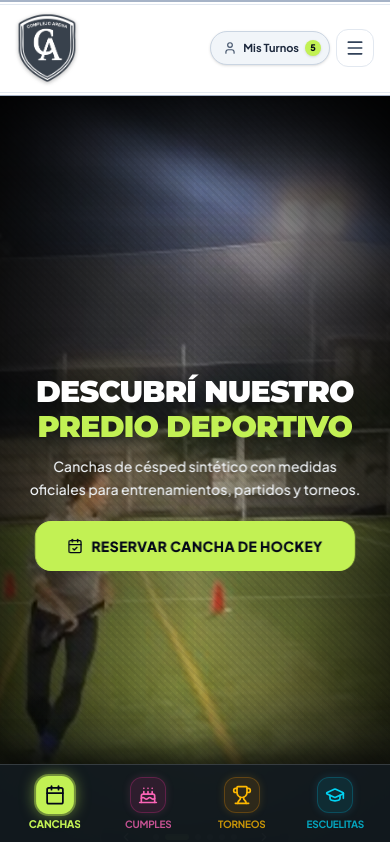
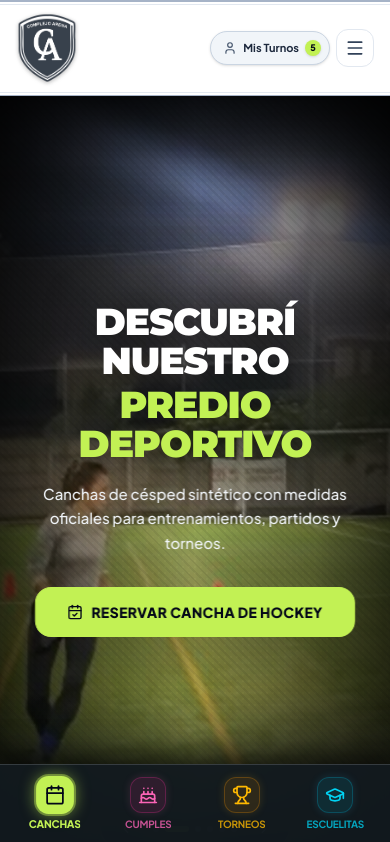
Before and after one commit to mesfede/complejoarena, a React (Vite) app: page / in a window 390 px wide. Shown: the top 842 px of the page. Built offline with nearby package versions, Linux system fonts and the light colour scheme; a web font is replaced by a local one.

Commit message:
feat: add site icons and improve UI components
- Add favicon and apple-touch-icon to index
- Fix horizontal scroll logic in MobileBookingView
- Adjust hero content spacing and font responsiveness

```diff
--- a/index.html
+++ b/index.html
@@ -3,6 +3,8 @@
   <head>
     <meta charset="UTF-8" />
     <meta name="viewport" content="width=device-width, initial-scale=1.0" />
+    <link rel="icon" type="image/png" href="./favicon.png" />
+    <link rel="apple-touch-icon" href="./apple-touch-icon.png" />
     <title>Complejo Arena | Canchas, Cumpleaños y Deporte en City Bell</title>
     <meta name="description" content="Complejo deportivo en City Bell, Buenos Aires. Reservas de canchas de Fútbol 6, Hockey 5 y 7, Tenis sintético, Cumpleaños deportivos, Escuelitas y Buffet." />
     <link rel="preconnect" href="https://fonts.googleapis.com">
--- a/src/components/Hero.tsx
+++ b/src/components/Hero.tsx
@@ -193,7 +193,7 @@ export const Hero: React.FC<HeroProps> = ({
       {/* ========================================================================= */}
       {/* HERO CONTENT: SPACIOUS CENTERED MOBILE HERO / RICH DESKTOP SPREAD */}
       {/* ========================================================================= */}
-      <div className="relative z-10 max-w-7xl mx-auto px-4 sm:px-6 pt-10 sm:pt-14 pb-6 sm:pb-8 flex-1 flex flex-col justify-between items-center w-full">
+      <div className="relative z-10 max-w-7xl mx-auto px-4 sm:px-6 pt-10 sm:pt-14 pb-8 sm:pb-8 flex-1 flex flex-col justify-between items-center w-full">
 
         {/* TOP SPACER (gives breathing room under the header) */}
         <div className="w-full hidden sm:block h-6 sm:h-12 lg:h-16" />
@@ -201,11 +201,11 @@ export const Hero: React.FC<HeroProps> = ({
         {/* CENTERED HERO CONTENT (TITULO DINÁMICO, BAJADA Y CTA) */}
         <div
           key={currentSlide}
-          className="text-center max-w-4xl mx-auto flex-1 flex flex-col justify-center items-center my-auto py-6 sm:py-2 select-none"
+          className="text-center max-w-4xl mx-auto flex-1 flex flex-col justify-center items-center my-auto py-8 sm:py-2 select-none"
         >
           {/* Main Headline (Exact 2 Lines with Staggered Motion Blur) */}
-          <h1 className="font-heading font-black text-3xl sm:text-5xl lg:text-6xl text-white tracking-tight leading-[1.08] uppercase mb-3 sm:mb-4 drop-shadow-[0_4px_25px_rgba(0,0,0,0.95)]">
-            <span className="block text-white mb-0.5 sm:mb-1 animate-stagger-1">
+          <h1 className="font-heading font-black text-[2.35rem] xs:text-[2.65rem] sm:text-5xl lg:text-6xl text-white tracking-tight leading-[1.05] uppercase mb-3 sm:mb-4 drop-shadow-[0_4px_25px_rgba(0,0,0,0.95)]">
+            <span className="block text-white mb-1 sm:mb-1 animate-stagger-1">
               {heroSlides[currentSlide].headlinePrefix}
             </span>
             <span className="block text-[#c2f154] drop-shadow-[0_0_25px_rgba(194,241,84,0.35)] animate-stagger-2">
@@ -214,12 +214,12 @@ export const Hero: React.FC<HeroProps> = ({
           </h1>
 
           {/* Subtitle / Bajada */}
-          <p className="text-sm sm:text-lg lg:text-xl text-slate-100 font-medium max-w-2xl mx-auto leading-relaxed drop-shadow-[0_2px_8px_rgba(0,0,0,0.95)] px-2 animate-stagger-3">
+          <p className="text-[15px] sm:text-lg lg:text-xl text-slate-100 font-medium max-w-2xl mx-auto leading-relaxed drop-shadow-[0_2px_8px_rgba(0,0,0,0.95)] px-3 mt-1.5 sm:mt-0 animate-stagger-3">
             {heroSlides[currentSlide].subtitle}
           </p>
 
           {/* Mobile Direct CTA Button */}
-          <div className="mt-5 sm:hidden flex justify-center w-full px-4 animate-stagger-4">
+          <div className="mt-8 sm:hidden flex justify-center w-full px-4 animate-stagger-4">
             <button
               onClick={() => onNavigateSection(heroSlides[currentSlide].targetSection)}
               className="w-full max-w-xs py-3.5 px-6 rounded-2xl bg-[#c2f154] hover:bg-[#b2e342] text-slate-950 font-black text-sm uppercase tracking-wide shadow-2xl active:scale-95 transition-all cursor-pointer border border-[#c2f154] flex items-center justify-center gap-2"
--- a/src/components/MobileBookingView.tsx
+++ b/src/components/MobileBookingView.tsx
@@ -112,12 +112,18 @@ export const MobileBookingView: React.FC<MobileBookingViewProps> = ({
   const currentPriceDay = isFixedBooking ? Math.round(activeCourt.priceDay * 0.9) : activeCourt.priceDay;
   const currentPriceNight = isFixedBooking ? Math.round(activeCourt.priceNight * 0.9) : activeCourt.priceNight;
 
-  // Scroll active date into view smoothly
+  // Scroll active date horizontally in container ONLY (without scrolling browser window)
   useEffect(() => {
     if (!scrollContainerRef.current) return;
-    const selectedBtn = scrollContainerRef.current.querySelector(`[data-date="${selectedDate}"]`);
+    const selectedBtn = scrollContainerRef.current.querySelector(`[data-date="${selectedDate}"]`) as HTMLElement;
     if (selectedBtn) {
-      selectedBtn.scrollIntoView({ behavior: 'smooth', block: 'nearest', inline: 'center' });
+      const container = scrollContainerRef.current;
+      const containerRect = container.getBoundingClientRect();
+      const btnRect = selectedBtn.getBoundingClientRect();
+      const scrollOffset = (btnRect.left - containerRect.left) - (containerRect.width / 2) + (btnRect.width / 2);
+      if (Math.abs(scrollOffset) > 5) {
+        container.scrollBy({ left: scrollOffset, behavior: 'smooth' });
+      }
     }
   }, [selectedDate]);
 
```
Also changed, not shown: public/apple-touch-icon.png (added), public/favicon.png (added).
